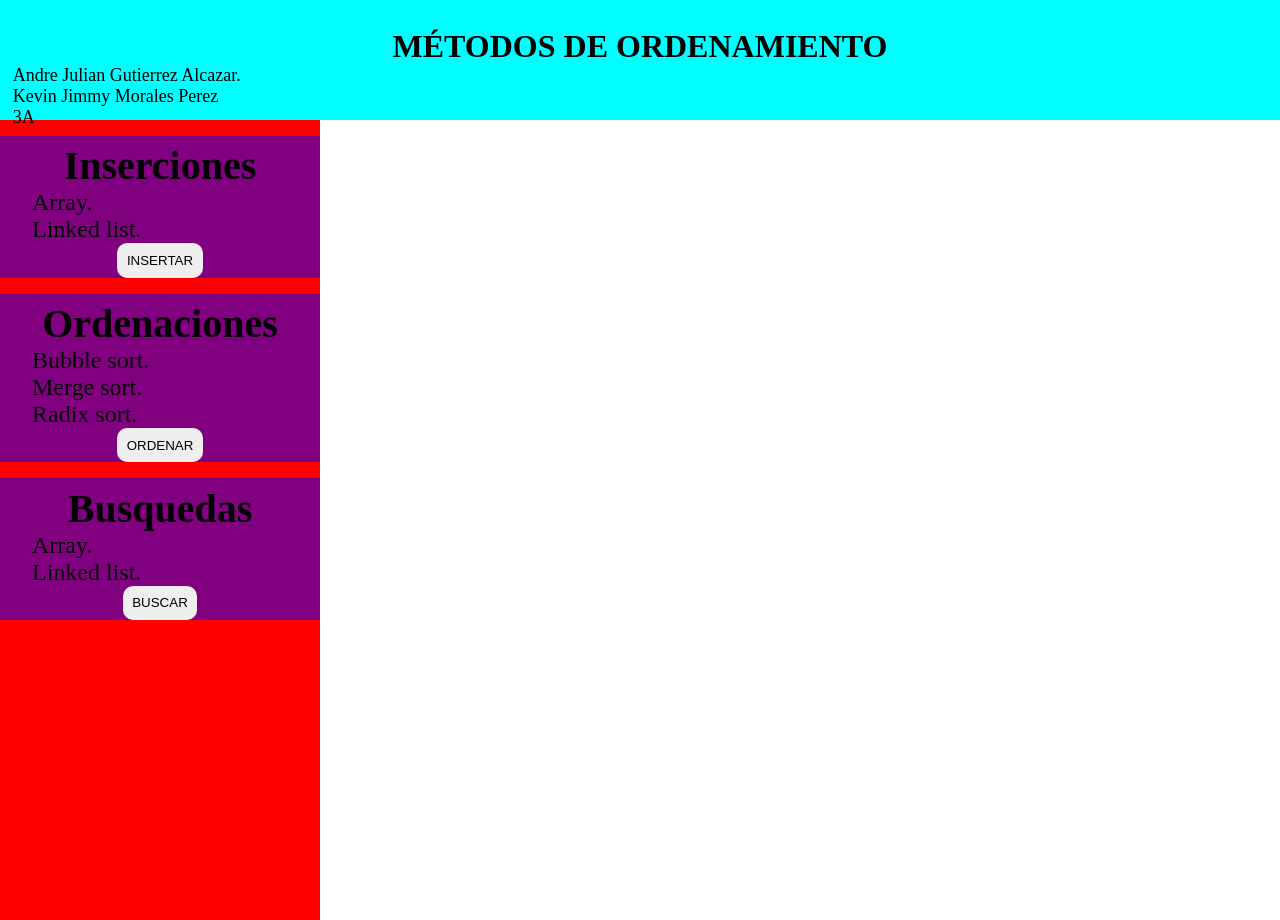
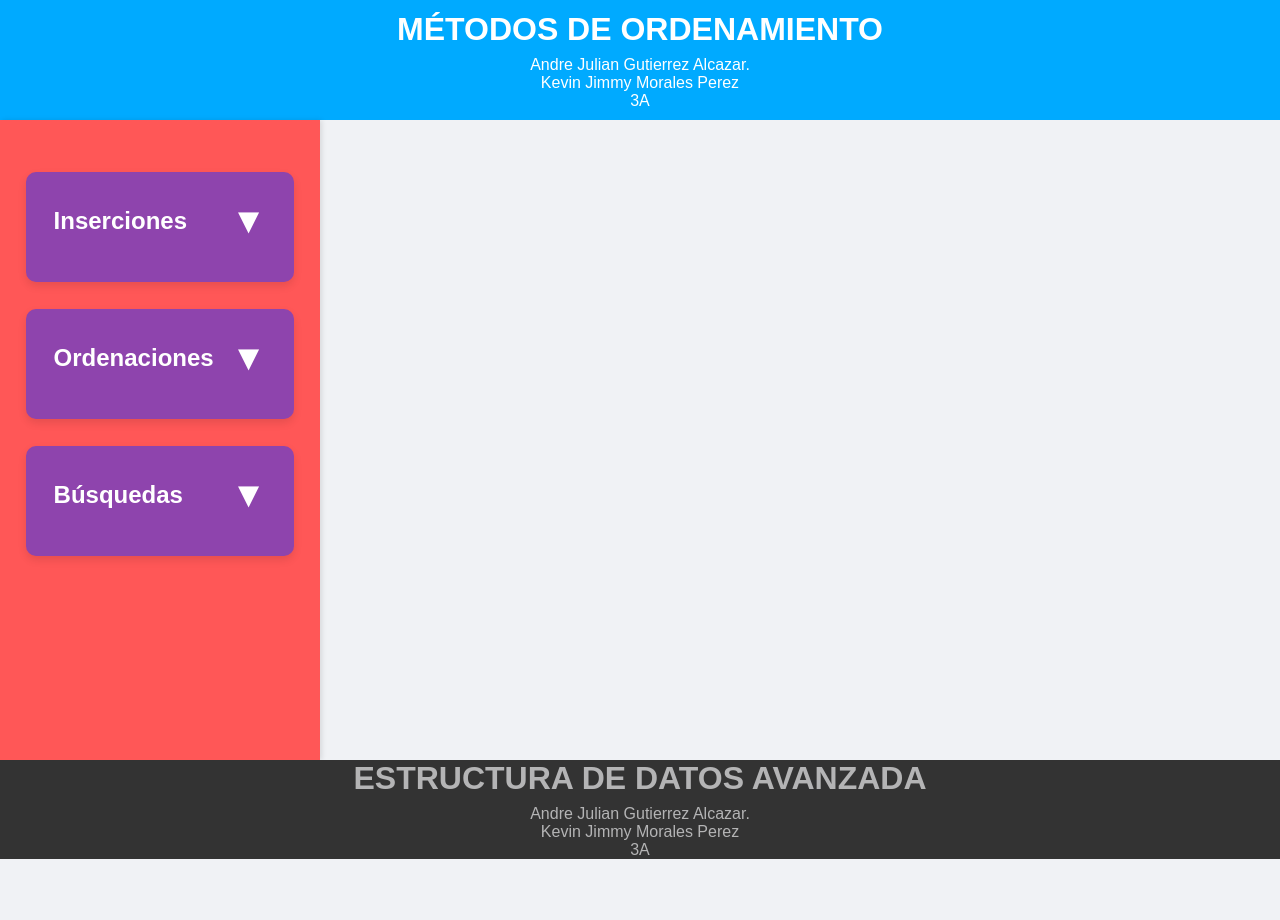
Before and after one commit to Kevinjr2912/An-lisis-de-complejidad, a plain HTML site: page index.html in a window 1280 px wide. After the commit the page ends 859 px from the top, so only its background shows below. Drawn offline with nearby package versions, Linux system fonts and the light colour scheme.

Commit message:
index y css listo

```diff
--- a/index.css
+++ b/index.css
@@ -1,55 +1,128 @@
+
 * {
     margin: 0;
     padding: 0;
+    box-sizing: border-box;
+    font-family: 'Poppins', sans-serif;
 }
+
+body {
+    background-color: #f0f2f5;
+
+}
+
 .header {
     width: 100%;
     height: 15vh;
-  background-color: aqua;
+    background-color: #00aaff;
+    display: flex;
+    flex-direction: column;
+    justify-content: center;
+    align-items: center;
+    color: #fff;
 }
 
 .header-title {
-  padding-top: 3.5vh;
-  text-align: center;
+    font-size: 2em;
+    font-weight: 600;
 }
 
 .header-parrafo {
-  font-size: 18px;
-  padding-left: 1%;
+    font-size: 1em;
+    font-weight: 300;
+    text-align: center;
+    margin-top: 0.5em;
 }
 
 .aside {
     width: 25%;
-  background-color: red;
-  min-height: 100vh;
+    background-color: #ff5757;
+    min-height: 80vh;
+    padding: 2%;
+    box-shadow: 2px 0 5px rgba(0, 0, 0, 0.1);
 }
 
-
+.algoritmos {
+    background-color: #8e44ad;
+    color: #fff;
+    margin-top: 10%;
+    padding: 1em;
+    border-radius: 10px;
+    box-shadow: 0 4px 8px rgba(0, 0, 0, 0.1);
+}
 
 .algoritmos-title {
-  font-size: 40px;
-  text-align: center;
-  margin-top: 2%;
+    font-size: 1.5em;
+    font-weight: 600;
+    margin-bottom: 0.5em;
+    cursor: pointer;
+    display: flex;
+    justify-content: space-between;
+    align-items: center;
+    padding: 0.5em;
 }
 
 .algoritmos-text {
-  font-size: 24px;
+    font-size: 1em;
     padding-left: 10%;
-}
-
-.algoritmos {
-    display: inline-block;
-    background-color: purple;
-    margin-top: 5%;
-    width: 100%;
+    margin-bottom: 1em;
 }
 
 .algoritmos-button {
-    margin: auto;
-    display: flex;
-    padding: 3%;
-    font-style: none;
-    border-radius: 10px;
-    border-style: none;
-    justify-content: flex-end;
+    display: block;
+    width: 100%;
+    padding: 0.75em;
+    font-size: 1em;
+    font-weight: 600;
+    color: #fff;
+    background-color: #3498db;
+    border: none;
+    border-radius: 5px;
+    cursor: pointer;
+    transition: background-color 0.3s ease;
+    text-align: center;
 }
+
+.algoritmos-button:hover {
+    background-color: #244f6c;
+}
+
+.toggle-input {
+    display: none;
+}
+
+.algoritmos-content {
+    display: none;
+}
+
+.toggle-input:checked + .algoritmos-title + .algoritmos-content {
+    display: block;
+}
+
+.toggle-button {
+    background: none;
+    border: none;
+    font-size: 1.5em;
+    cursor: pointer;
+    user-select: none;
+    pointer-events: none;
+}
+
+.footer{
+    background-color: #333;
+}
+
+.footer-title {
+    font-size: 2em;
+    font-weight: 600;
+    text-align: center;
+    color: #b4b4b5;
+}
+
+.footer-parrafo {
+    font-size: 1em;
+    font-weight: 300;
+    text-align: center;
+    margin-top: 0.5em;
+    color: #b4b4b5;
+}
--- a/index.html
+++ b/index.html
@@ -6,6 +6,7 @@
     <meta name="viewport" content="width=device-width, initial-scale=1.0">
     <title>Métodos de ordenamiento</title>
     <link rel="stylesheet" href="index.css">
+
 </head>
 
 <body>
@@ -17,21 +18,36 @@
 
     <aside class="aside">
         <div class="algoritmos">
-            <h2 class="algoritmos-title">Inserciones</h2>
-            <p class="algoritmos-text"> Array. <br>Linked list.</p>
-            <button class="algoritmos-button" >INSERTAR</button>
+            <input type="checkbox" id="toggle-inserciones" class="toggle-input">
+            <label for="toggle-inserciones" class="algoritmos-title">Inserciones
+                <span class="toggle-button">▼</span>
+            </label>
+            <div class="algoritmos-content">
+                <p class="algoritmos-text">Array. <br>Linked list.</p>
+                <button class="algoritmos-button">INSERTAR</button>
+            </div>
         </div>
 
         <div class="algoritmos">
-            <h2 class="algoritmos-title">Ordenaciones </h2>
-            <p class="algoritmos-text">Bubble sort. <br> Merge sort. <br> Radix sort.</p>
-            <button class="algoritmos-button" > ORDENAR</button>
+            <input type="checkbox" id="toggle-ordenaciones" class="toggle-input">
+            <label for="toggle-ordenaciones" class="algoritmos-title">Ordenaciones
+                <span class="toggle-button">▼</span>
+            </label>
+            <div class="algoritmos-content">
+                <p class="algoritmos-text">Bubble sort. <br>Merge sort. <br>Radix sort.</p>
+                <button class="algoritmos-button">ORDENAR</button>
+            </div>
         </div>
 
         <div class="algoritmos">
-            <h2 class="algoritmos-title">Busquedas</h2>
-            <p class="algoritmos-text"> Array. <br>Linked list.</p>
-            <button class="algoritmos-button" >BUSCAR</button>
+            <input type="checkbox" id="toggle-busquedas" class="toggle-input">
+            <label for="toggle-busquedas" class="algoritmos-title">Búsquedas
+                <span class="toggle-button">▼</span>
+            </label>
+            <div class="algoritmos-content">
+                <p class="algoritmos-text">Array. <br>Linked list.</p>
+                <button class="algoritmos-button">BUSCAR</button>
+            </div>
         </div>
     </aside>
 
@@ -39,12 +55,11 @@
 
     </main>
 
-    <footer>
-
+    <footer class="footer">
+        <h1 class="footer-title">ESTRUCTURA DE DATOS AVANZADA</h1>
+        <p class="footer-parrafo">Andre Julian Gutierrez Alcazar. <br>Kevin Jimmy Morales Perez <br>3A</p>
     </footer>
 
-
-    <script src="https://cdn.jsdelivr.net/npm/apexcharts"></script>
 </body>
 
 </html>
```
Lines whose indentation alone changed are shown as unchanged.
